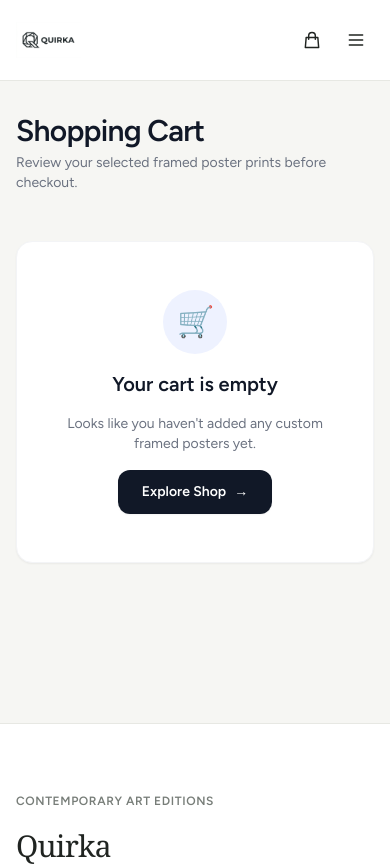
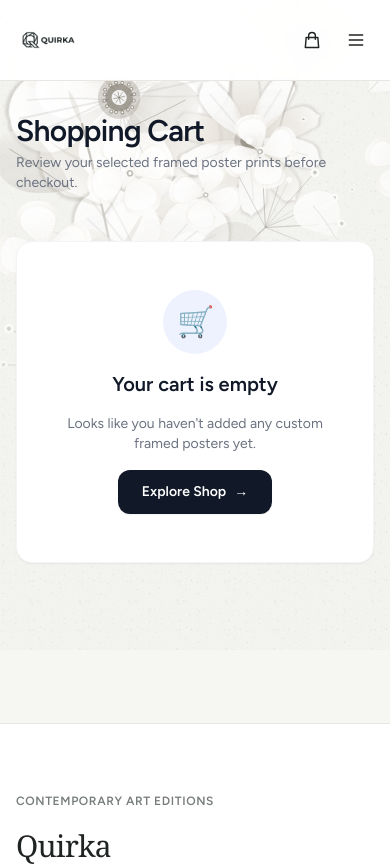
Before and after one commit to mahdyyy93/quirka, a Laravel app: page /cart in a window 390 px wide. Shown: the top 868 px of the page. Run offline with Laravel 12, Linux system fonts and the light colour scheme; data comes from the database, SQL or seed files in the repository; style sheets or scripts are compiled from the project's sources; some libraries are stand-ins or nearby versions; some web fonts are replaced.

Commit message:
work on the background

```diff
--- a/resources/css/app.css
+++ b/resources/css/app.css
@@ -31,3 +31,17 @@
 .bg-gallery-canvas {
     background-color: var(--color-gallery-ivory);
 }
+
+/* Botanical pressed-flower & wall paint texture background layer */
+.bg-botanical-layer {
+    background-repeat: no-repeat;
+    background-size: cover;
+    background-position: top center;
+}
+
+@media (max-width: 768px) {
+    .bg-botanical-layer {
+        background-size: auto 650px;
+        background-position: top left;
+    }
+}
--- a/resources/views/layouts/app.blade.php
+++ b/resources/views/layouts/app.blade.php
@@ -19,7 +19,14 @@
         @vite(['resources/css/app.css', 'resources/js/app.js'])
     </head>
     <body class="font-sans antialiased bg-gallery-canvas text-gallery-charcoal selection:bg-gallery-accent/15 selection:text-gallery-accent min-h-screen">
-        <div class="min-h-screen bg-transparent flex flex-col justify-between">
+        <!-- Subtle Pressed-Flower Botanical Background Layer with Wall Paint Texture -->
+        <div class="fixed inset-0 pointer-events-none z-0 overflow-hidden" aria-hidden="true">
+            <div class="w-full h-full bg-botanical-layer"
+                 style="background-image: url('{{ asset('images/pressed-flowers-bg.svg') }}?v={{ filemtime(public_path('images/pressed-flowers-bg.svg')) }}');">
+            </div>
+        </div>
+
+        <div class="min-h-screen bg-transparent flex flex-col justify-between relative z-10">
             @include('layouts.navigation')
 
             @isset($header)
```
Also changed, not shown: public/images/pressed-flowers-bg.svg (added).
